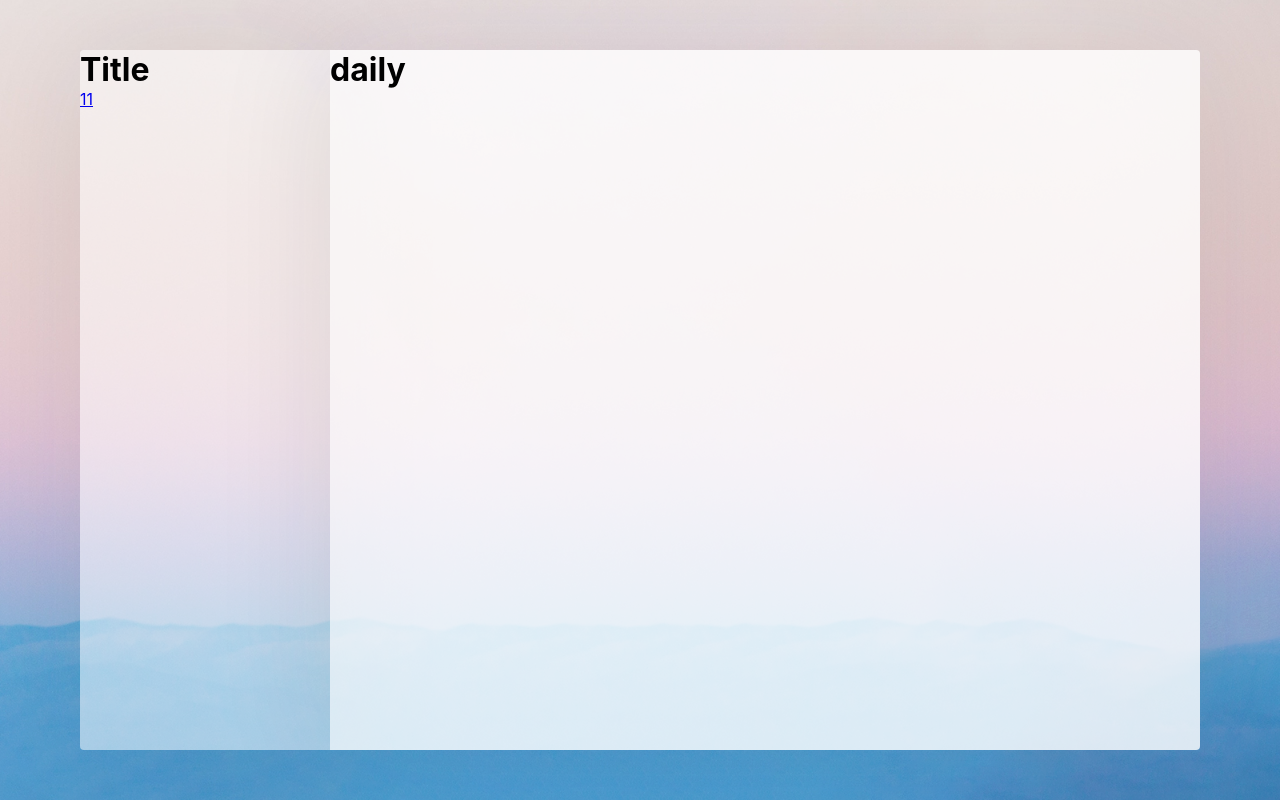
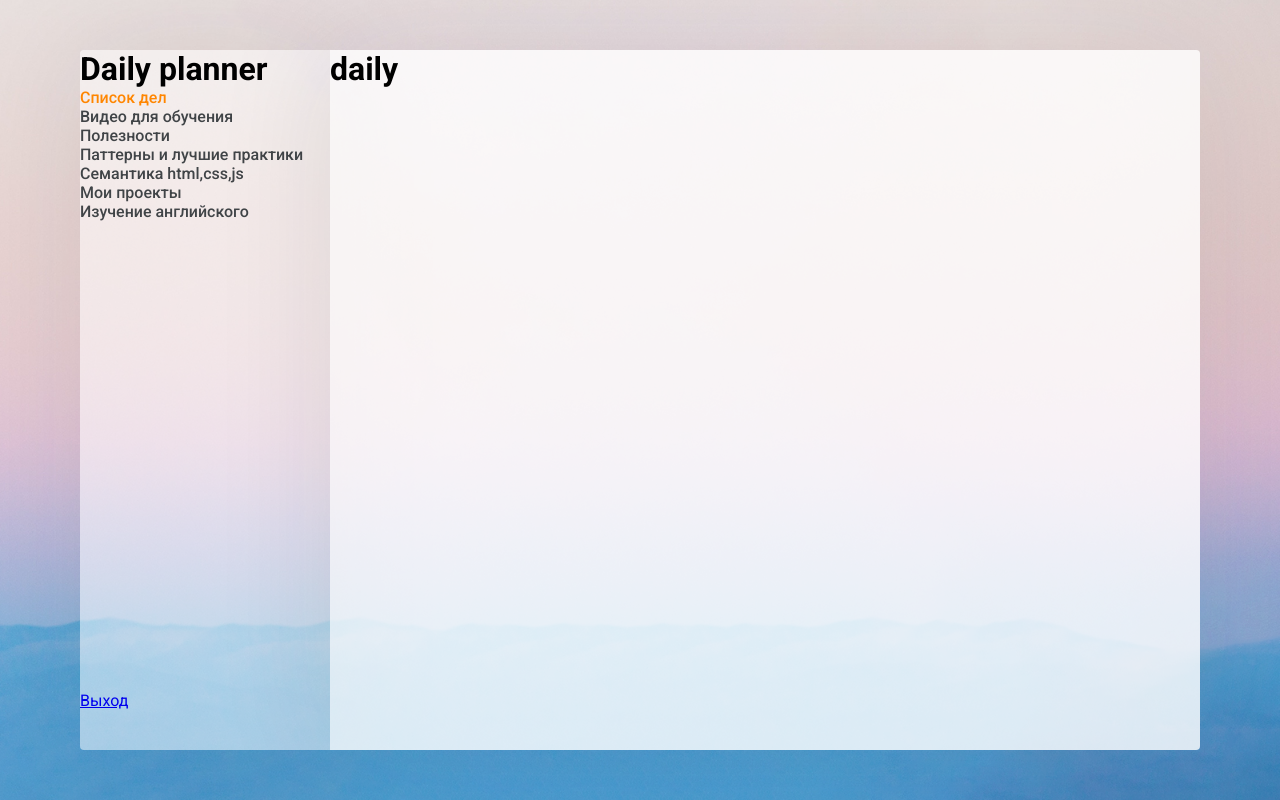
Before and after one commit to ZviksZ/daily-planner, a React (Create React App) app in the folder client/: page / in a window 1280 px wide. Built offline with nearby package versions, Linux system fonts and the light colour scheme.

Commit message:
routes, sidebar

```diff
--- a/client/src/components/Sidebar/Sidebar.jsx
+++ b/client/src/components/Sidebar/Sidebar.jsx
@@ -5,11 +5,37 @@ import {NavLink} from 'react-router-dom'
 const Sidebar = () => {
    return (
       <div className={styles.wrapper}>
-         <h1>Title</h1>
+         <h1>Daily planner</h1>
 
          <nav>
-            <NavLink to={'/'}>11</NavLink>
+            <NavLink to='/'
+                     exact
+                     className={styles.links}
+                     activeClassName={styles.activeLink}>Список дел</NavLink>
+            <NavLink to='/videos'
+                     className={styles.links}
+                     activeClassName={styles.activeLink}>Видео для обучения</NavLink>
+            <NavLink to='/features'
+                     className={styles.links}
+                     activeClassName={styles.activeLink}>Полезности</NavLink>
+            <NavLink to='/patterns'
+                     className={styles.links}
+                     activeClassName={styles.activeLink}>Паттерны и лучшие практики</NavLink>
+            <NavLink to='/semantic'
+                     className={styles.links}
+                     activeClassName={styles.activeLink}>Семантика html,css,js</NavLink>
+            <NavLink to='/projects'
+                     className={styles.links}
+                     activeClassName={styles.activeLink}>Мои проекты</NavLink>
+            <NavLink to='/english'
+                     className={styles.links}
+                     activeClassName={styles.activeLink}>Изучение английского</NavLink>
          </nav>
+
+         <a href="/" className={styles.exitBtn}>
+            Выход
+         </a>
+
       </div>
    );
 };
--- a/client/src/components/Sidebar/Sidebar.module.scss
+++ b/client/src/components/Sidebar/Sidebar.module.scss
@@ -6,4 +6,22 @@
     background-color: rgba(255, 255, 255, 0.5);
     border-radius: 4px 0 0 4px;
     box-shadow: 0 0 120px rgba(31, 32, 41, 0.1);
+    .exitBtn {
+        margin-top: auto;
+        margin-bottom: 40px;
+    }
+    nav {
+        display: flex;
+        flex-wrap: wrap;
+        .links {
+            display: inline-block;
+            width: 100%;
+            color: #404447;
+            text-decoration: none;
+            font-weight: 500;
+        }
+        .activeLink {
+            color: #ff8600;
+        }
+    }
 }
--- a/client/src/index.scss
+++ b/client/src/index.scss
@@ -1,3 +1,5 @@
+@import url('https://fonts.googleapis.com/css?family=Roboto:400,500,700&display=swap&subset=cyrillic');
+
 * {
   margin: 0;
   padding: 0;
@@ -6,9 +8,7 @@
 
 body {
   margin: 0;
-  font-family: -apple-system, BlinkMacSystemFont, 'Segoe UI', 'Roboto', 'Oxygen',
-    'Ubuntu', 'Cantarell', 'Fira Sans', 'Droid Sans', 'Helvetica Neue',
-    sans-serif;
+  font-family: 'Roboto', sans-serif;
   -webkit-font-smoothing: antialiased;
   -moz-osx-font-smoothing: grayscale;
 }
--- a/client/src/routes.js
+++ b/client/src/routes.js
@@ -1,6 +1,6 @@
 import React                     from 'react'
 import {Switch, Route, Redirect} from 'react-router-dom'
-import Sidebar                   from "./components/Sidebar/Sidebar.jsx";
+import Sidebar                   from "./components/Sidebar/Sidebar";
 
 
 export const useRoutes = isAuthenticated => {
@@ -13,8 +13,23 @@ export const useRoutes = isAuthenticated => {
                   <Route path="/" exact>
                      <h1>daily</h1>
                   </Route>
-                  <Route path="/work">
-                     <h1>work</h1>
+                  <Route path="/videos">
+                     <h1>videos</h1>
+                  </Route>
+                  <Route path="/features">
+                     <h1>features</h1>
+                  </Route>
+                  <Route path="/patterns">
+                     <h1>patterns</h1>
+                  </Route>
+                  <Route path="/semantic">
+                     <h1>semantic</h1>
+                  </Route>
+                  <Route path="/projects">
+                     <h1>projects</h1>
+                  </Route>
+                  <Route path="/english">
+                     <h1>english</h1>
                   </Route>
                   <Redirect to="/" />
                </Switch>
```
